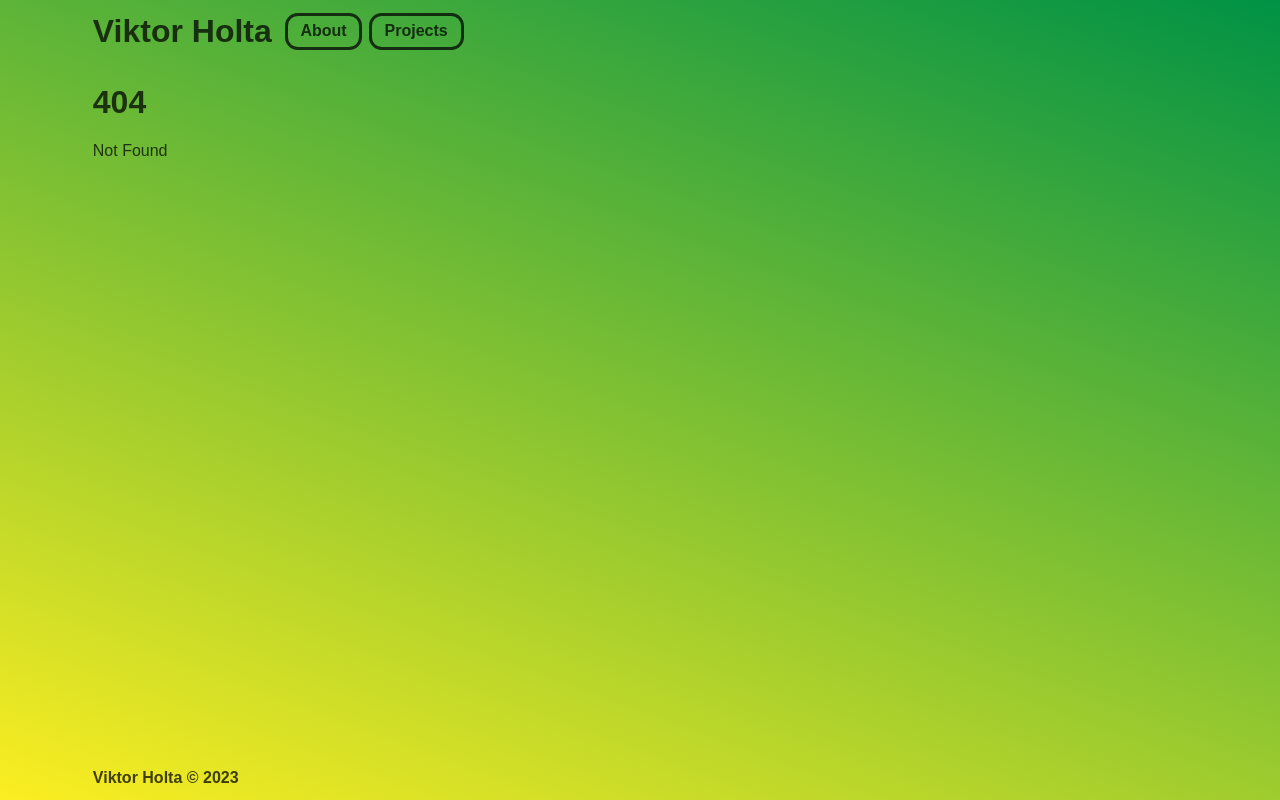
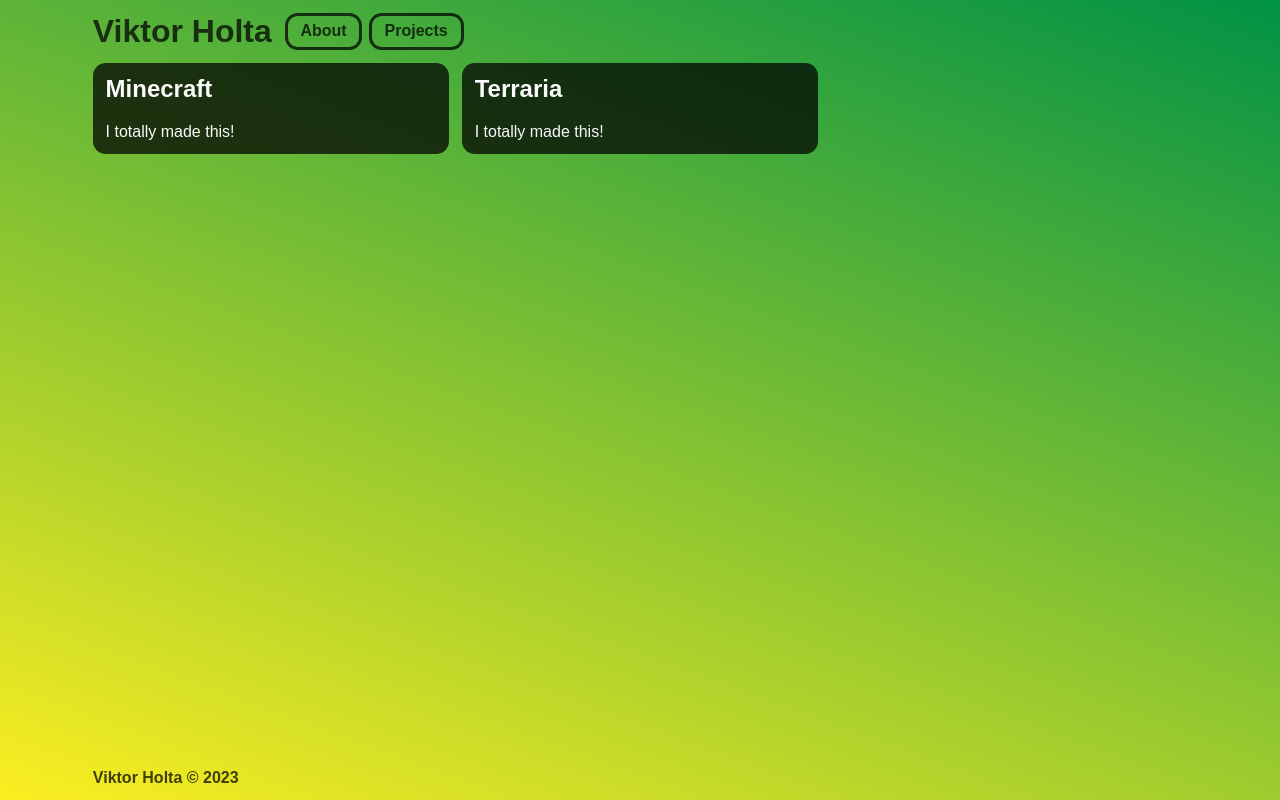
Before and after one commit to parslie/webbu-hackathon-23, a SvelteKit app: page /projects in a window 1280 px wide. Before the commit this address had no page. Built offline with nearby package versions, Linux system fonts and the light colour scheme.

Commit message:
NEW: project page with clickable project previews

```diff
--- /dev/null
+++ b/src/components/ProjectGrid.svelte
@@ -0,0 +1,179 @@
+<script lang="ts">
+	import { onMount, tick } from "svelte";
+	import { cubicOut } from "svelte/easing";
+	import { tweened } from "svelte/motion";
+
+    interface Project {
+        title: string;
+        img: string;
+        description: string;
+        extraDescription: string;
+    };
+
+    let projects: Project[] = [
+        {
+            title: "Minecraft",
+            img: "",
+            description: "I totally made this!",
+            extraDescription: "P.S: I did not actually make this.",
+        },{
+            title: "Terraria",
+            img: "",
+            description: "I totally made this!",
+            extraDescription: "P.S: I did not actually make this.",
+        }
+    ];
+
+    let hiddenFull: HTMLElement | null = null;
+
+    let hasJustSelected = false;
+    let lastSelectedProject: Project | null = null;
+    let selectedProject: Project | null = null;
+    const selectedLeft = tweened(0, { duration: 500, easing: cubicOut });
+    const selectedTop = tweened(0, { duration: 500, easing: cubicOut });
+    const selectedWidth = tweened(0, { duration: 500, easing: cubicOut });
+    const selectedHeight = tweened(0, { duration: 500, easing: cubicOut });
+    const selectedOpacity = tweened(0.0, { duration: 500, easing: cubicOut });
+    const gridOpacity = tweened(1.0, { duration: 500, easing: cubicOut });
+
+    async function onProjectSelect(e: any, project: Project) {
+        hasJustSelected = true;
+        lastSelectedProject = selectedProject;
+        selectedProject = project;
+
+        let target: HTMLElement = e.target;
+        let parentElement: HTMLElement | null = target.parentElement;
+        while (target.nodeName !== "ARTICLE" && parentElement) {
+            target = parentElement;
+            parentElement = target.parentElement;
+        }
+
+        let left = target.offsetLeft;
+        let top = target.offsetTop;
+        let width = target.offsetWidth;
+        let height = target.offsetHeight;
+
+        selectedLeft.set(left, { duration: 0 });
+        selectedTop.set(top, { duration: 0 });
+        selectedWidth.set(width, { duration: 0 });
+        selectedHeight.set(height, { duration: 0 });
+        selectedLeft.set(0);
+        selectedTop.set(0);
+        if (parentElement && hiddenFull) {
+            selectedWidth.set(parentElement.offsetWidth);
+            await tick();
+            selectedHeight.set(hiddenFull.offsetHeight);
+        }
+        selectedOpacity.set(1.0, { duration: 0 });
+        gridOpacity.set(0.0);
+    }
+
+    function onProjectDeselect(e: any) {
+        if (hasJustSelected) {
+            hasJustSelected = false;
+        } else {
+            let isFull = false;
+            let target: HTMLElement = e.target;
+            while (true) {
+                if (target.className.startsWith("full")) {
+                    isFull = true;
+                    break;
+                } else if (!target.parentElement) {
+                    break;
+                }
+                target = target.parentElement;
+            }
+
+            if (!isFull) {
+                lastSelectedProject = selectedProject;
+                selectedProject = null;
+
+                selectedOpacity.set(0.0);
+                selectedTop.set(-$selectedHeight * 2, { duration: 1000 });
+                gridOpacity.set(1.0);
+            }
+        }
+    }
+
+    onMount(() => {
+        hiddenFull = document.getElementById("hidden-full");
+        document.onclick = onProjectDeselect;
+    });
+</script>
+
+<div class="container">
+    <div class="grid absolute" style="opacity: {$gridOpacity};">
+        {#each projects as project}
+            {#if project !== selectedProject}
+                <article class="preview" on:click={(e) => onProjectSelect(e, project)} on:keydown={() => {}}>
+                    <h1>{project.title}</h1>
+                    <p>{project.description}</p>
+                </article>
+            {:else}
+                <article class="preview" on:click={(e) => onProjectSelect(e, project)} on:keydown={() => {}} style="visibility: hidden;">
+                    <h1>{project.title}</h1>
+                    <p>{project.description}</p>
+                </article>
+            {/if}
+        {/each}
+    </div>
+
+    <article class="full" style="
+        top: {$selectedTop}px; left: {$selectedLeft}px;
+        width: {$selectedWidth}px; height: {$selectedHeight}px;
+        opacity: {$selectedOpacity};
+    ">
+        {#if selectedProject}
+            <h1>{selectedProject.title}</h1>
+            <p>{selectedProject.description}</p>
+            <p>{selectedProject.extraDescription}</p>
+        {/if}
+    </article>
+
+    <article id="hidden-full" style="visibility: hidden;">
+        {#if selectedProject}
+            <h1>{selectedProject.title}</h1>
+            <p>{selectedProject.description}</p>
+            <p>{selectedProject.extraDescription}</p>
+        {/if}
+    </article>
+</div>
+
+<style lang="scss">
+    @import "../variables.scss";
+    @import "../default.scss";
+
+    .container {
+        position: relative;
+    }
+
+    article {
+        padding: $medium-size;
+        border-radius: $medium-size;
+        background-color: $black;
+        color: $white;
+    }
+
+    .grid {
+        display: grid;
+        grid-template-columns: repeat(auto-fill, minmax(19rem, 1fr));
+        gap: $medium-size;
+
+        &.absolute {
+            position: absolute;
+            left: 0;
+            top: 0;
+            width: 100%;
+        }
+    }
+
+    .preview {
+        cursor: pointer;
+    }
+
+    .full {
+        position: absolute;
+        max-width: 100%;
+        overflow-y: hidden;
+    }
+</style>
--- /dev/null
+++ b/src/components/ProjectPreviewArticle.svelte
@@ -0,0 +1,20 @@
+<script lang="ts">
+    export let style = "";
+    export let onClick: (e: any) => void;
+</script>
+
+<article on:click={onClick} on:keydown={() => console.log("test")} style={style}>
+    <slot />
+</article>
+
+<style lang="scss">
+    @import "../variables.scss";
+    @import "../default.scss";
+
+    article {
+        padding: $medium-size;
+        border-radius: $medium-size;
+        background: $black;
+        color: $white;
+    }
+</style>
--- /dev/null
+++ b/src/routes/projects/+page.svelte
@@ -0,0 +1,5 @@
+<script lang="ts">
+	import ProjectGrid from "../../components/ProjectGrid.svelte";
+</script>
+
+<ProjectGrid />
```
